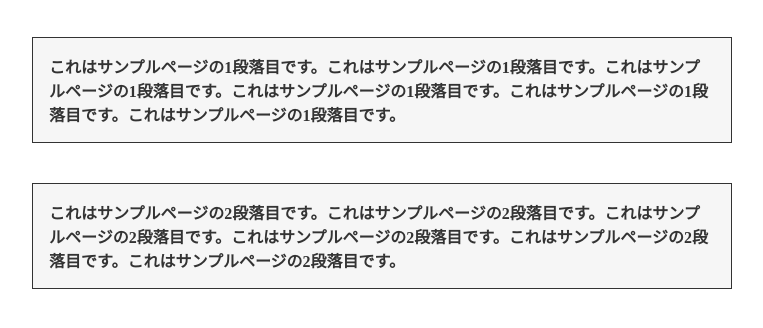
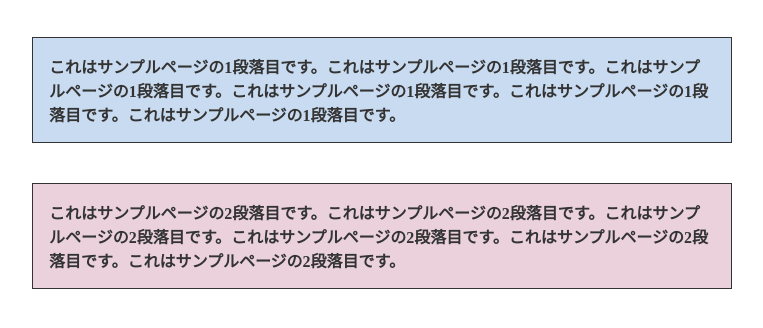
Before and after one commit to cosmopolitan0713/sample_for_githubpages, a plain HTML site: page index.html in a window 1280 px wide. Shown: the part 70-398 px from the top of the page, without its empty margins (258-1021 px from the left). Drawn offline with Linux system fonts and the light colour scheme.

Commit message:
背景色の変更

```diff
--- a/style.css
+++ b/style.css
@@ -12,11 +12,11 @@ p{
 }
 
 .firstbox{
-  background-color: #f6f6f6;
+  background-color: #c9dbf0;
   border: solid 1px;
 }
 
 .secondbox{
-  background-color: #f6f6f6;
+  background-color: #ead1db;
   border: solid 1px;
 }
```
